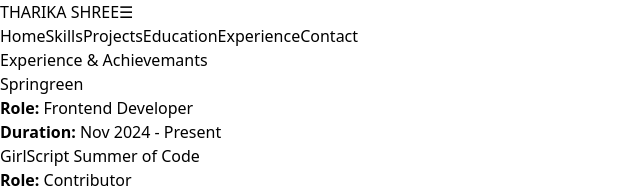
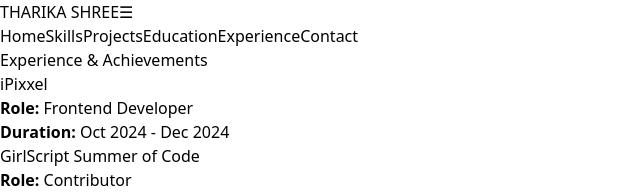
Before and after one commit to tharikashree/Portfolio, a React (Vite) app: page /experience in a window 1280 px wide. Shown: the top 194 px of the page, without its empty margins (0-640 px from the left). Built offline with nearby package versions, Linux system fonts and the light colour scheme.

Commit message:
Update Experience

```diff
--- a/src/components/Experience.jsx
+++ b/src/components/Experience.jsx
@@ -6,9 +6,9 @@ const ExperiencePage = () => {
     const experiences = [
         {
             id: 1,
-            company: 'Springreen',
+            company: 'iPixxel',
             role: 'Frontend Developer',
-            duration: 'Nov 2024 - Present',
+            duration: 'Oct 2024 - Dec 2024',
         },
         {
             id: 2,
@@ -30,13 +30,13 @@ const ExperiencePage = () => {
         <div className="bg-black text-white p-8 min-h-screen">
             <Header />
             <header className="text-center mt-10 mb-8">
-                <h1 className="text-4xl font-bold mb-16 text-purple-400">Experience & Achievemants</h1>
+                <h1 className="text-4xl font-bold mb-16 text-purple-400">Experience & Achievements</h1>
 
             </header>
 
             <div className="space-y-10 flex items-center flex-col text-center gap-8">
                 {experiences.map((experience) => (
-                    <div key={experience.id} className="flex flex-col w-1/2 px-8 py-6 mr-2 rounded-3xl text-purple-400 border-2 border-purple-400 font-semibold hover:bg-purple-500 hover:text-black transition hover:shadow-[0_0_15px_3px_rgba(221,51,255,0.8)] sm:flex-row items-center justify-between gap-8">
+                    <div key={experience.id} className="flex flex-col w-1/2 px-8 py-6 mr-2 rounded-3xl text-purple-400 border-2 border-purple-400 font-semibold  hover:text-black transition hover:shadow-[0_0_15px_3px_rgba(221,51,255,0.8)] sm:flex-row items-center justify-between gap-8">
                         <div className="flex-1 ">
                             <h3 className="text-xl font-semibold text-white mb-2 sm:text-2xl ">{experience.company}</h3>
                             <p className="text-gray-300 mb-2"><strong>Role:</strong> {experience.role}</p>
```
Also changed, not shown: 1 other file (tests, documents, lock files or other folders).
